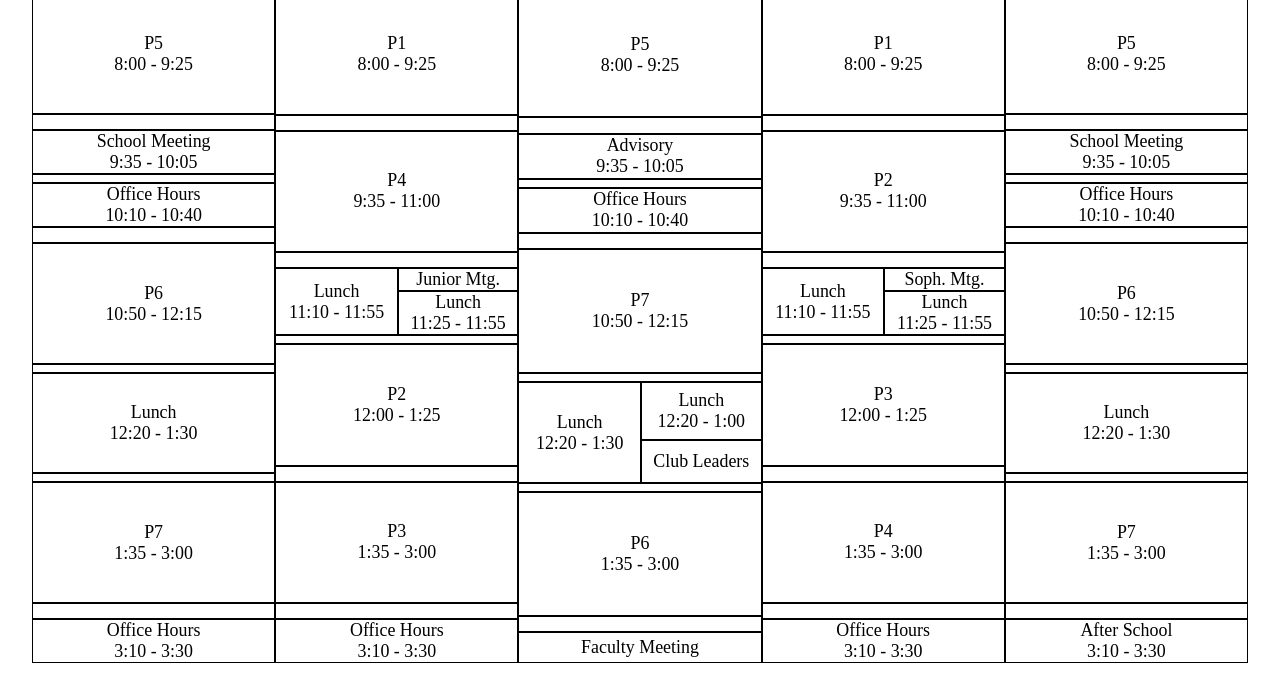
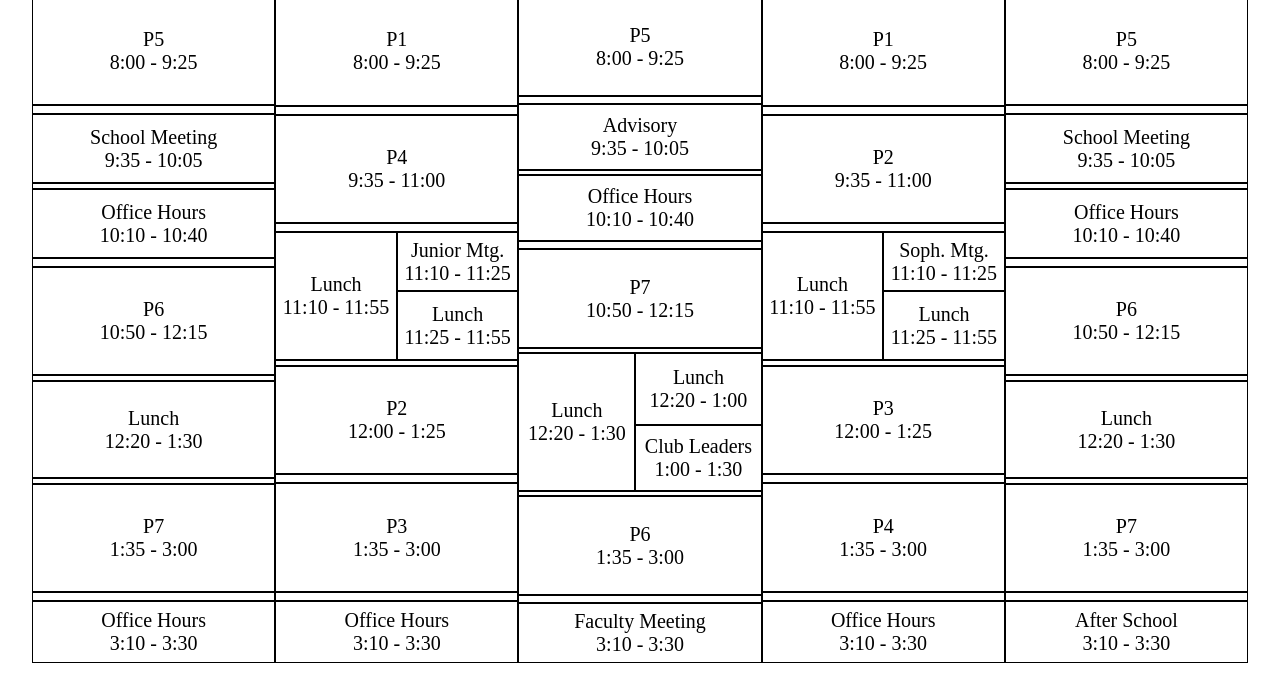
Before and after one commit to 101arrowz/bell-schedule, a Preact app: page / in a window 1280 px wide. Shown: the part 124-800 px from the top of the page. Built offline with nearby package versions, Linux system fonts and the light colour scheme.

Commit message:
Used flex-basis: auto to solve many layout issues

```diff
--- a/src/Calendar/index.css
+++ b/src/Calendar/index.css
@@ -29,7 +29,7 @@
   display: inline-flex !important;
   height: 90vh;
   min-height: 50vw;
-  font-size: 1.4vmax;
+  font-size: 2.5vmin;
 }
 .month-topmost-layer {
   justify-content: stretch;
--- a/src/Calendar/index.js
+++ b/src/Calendar/index.js
@@ -66,7 +66,7 @@ const WeirdFlex = ({
 }) => (
   <div
     style={{
-      ...(size && { flex: size }),
+      ...(size && { flex: `${size} 1 auto` }),
       ...style
     }}
     class={[
@@ -112,8 +112,7 @@ const AFTER_SCHOOL = [
 const execFunctions = {
   getMeeting: dayIndex => ({ name: MEETINGS[(dayIndex % 8) / 2] + ' Mtg.' }),
   getAfterSchool: (_, weekIndex) => ({
-    name: AFTER_SCHOOL[weekIndex],
-    ...(weekIndex === 2 ? { timeStyle: { display: 'none' } } : {})
+    name: AFTER_SCHOOL[weekIndex]
   })
 };
 const getMaxInternalSize = (internals, layer = 1) =>
@@ -344,16 +343,10 @@ const longLunch = makePeriod('Lunch', 4200, LUNCH_URL);
 const lunch30 = makePeriod('Lunch', 1800, LUNCH_URL);
 const lunch40 = makePeriod('Lunch', 2400, LUNCH_URL);
 const schoolMeeting = makePeriod('School Meeting', 1800);
-const meeting = makeExecPeriod('getMeeting', 900, {
-  timeStyle: { display: 'none' }
-});
-const afterSchool = makeExecPeriod('getAfterSchool', 1200, {
-  timeStyle: { display: 'block' }
-});
+const meeting = makeExecPeriod('getMeeting', 900);
+const afterSchool = makeExecPeriod('getAfterSchool', 1200);
 const officeHours3PDay = makePeriod('Office Hours', 1800);
-const clubLeaders = makePeriod('Club Leaders', 1800, null, {
-  timeStyle: { display: 'none' }
-});
+const clubLeaders = makePeriod('Club Leaders', 1800);
 const Calendar = ({
   date,
   currentTime,
```
